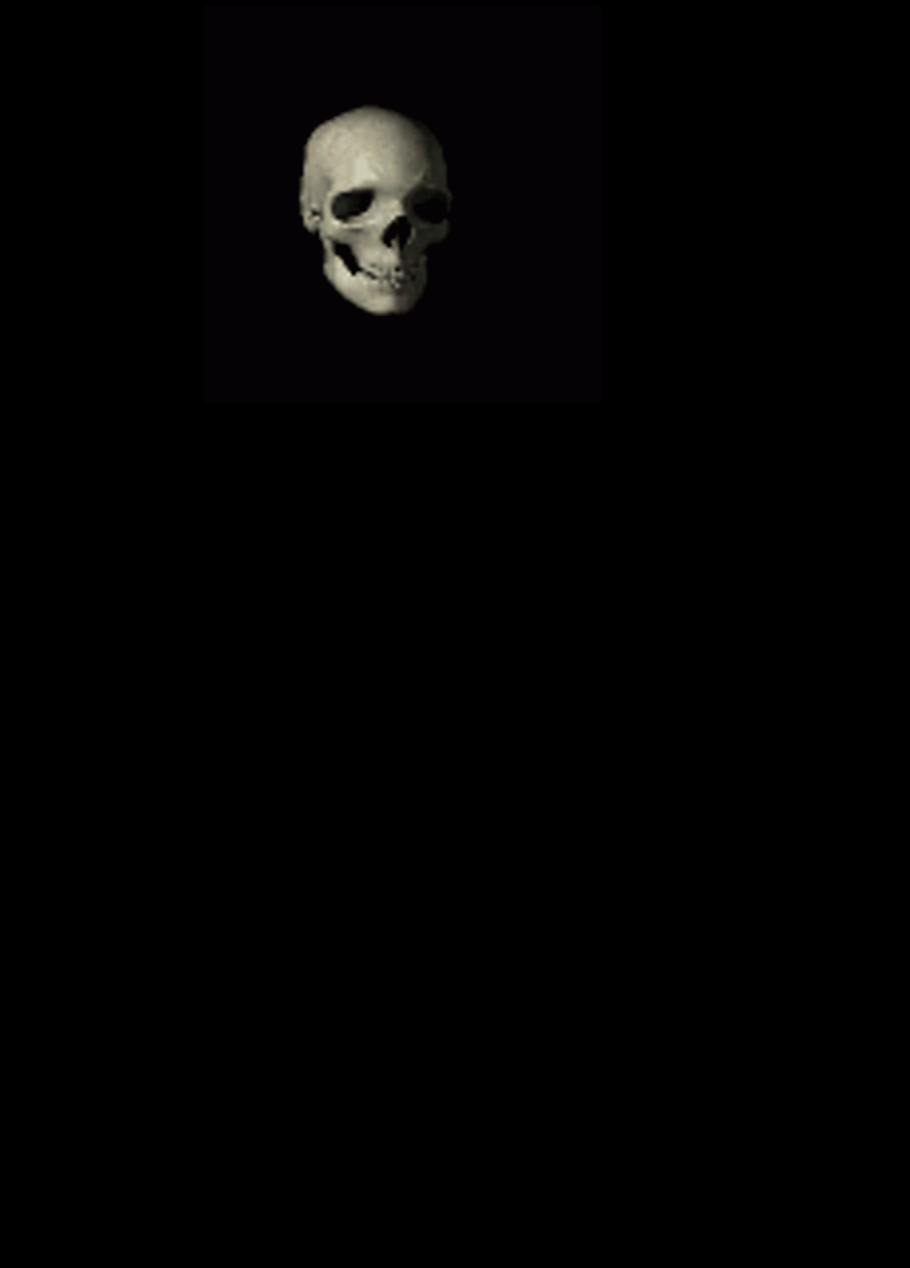
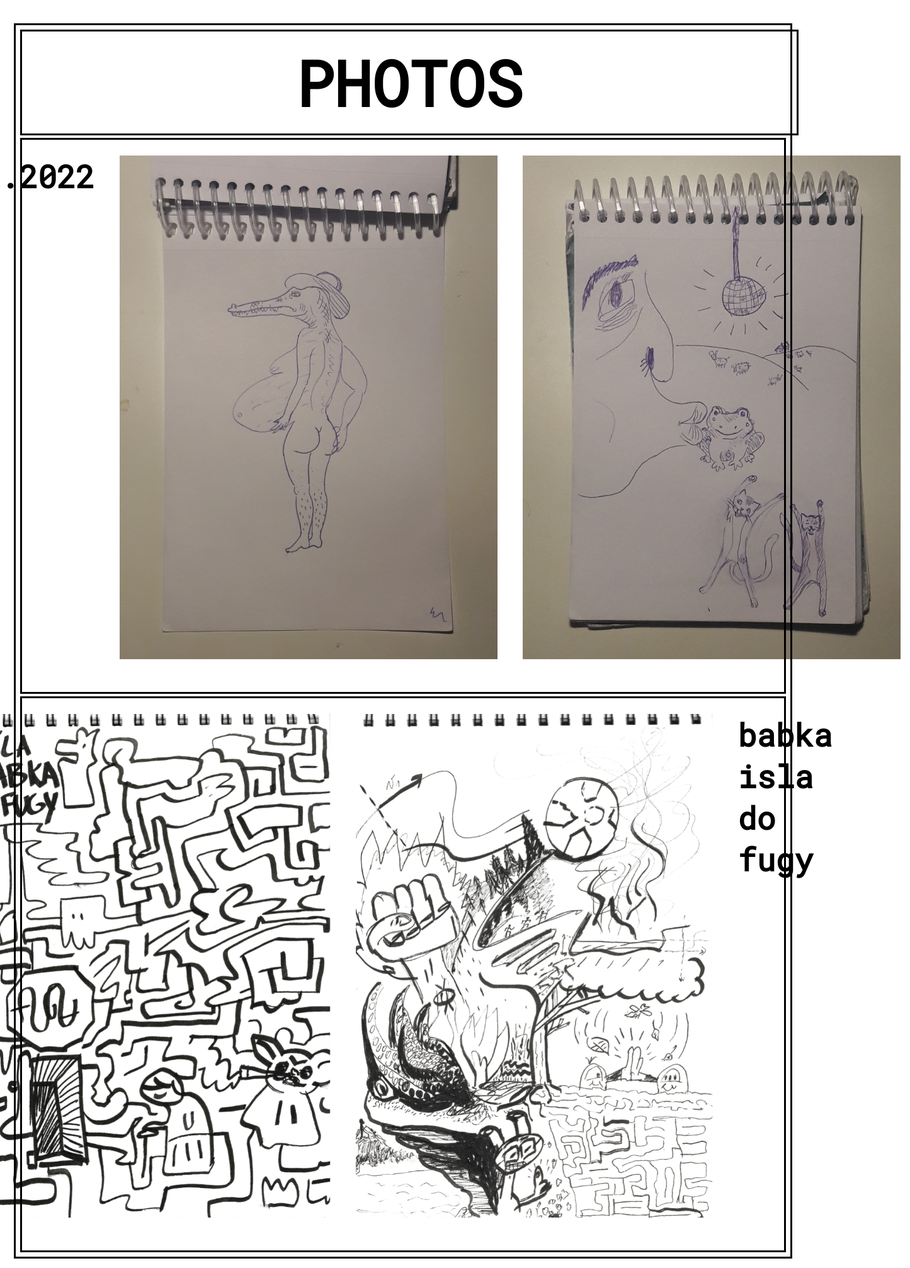
Before and after one commit to dvdjnt/board, a plain HTML site: page index.html in a window 1280 px wide. Shown: the whole page at 63% size, 1445 px wide, since content can reach past the window. Before the commit the page ends 800 px from the top, so only its background shows below. Drawn offline with Linux system fonts and the light colour scheme.

Commit message:
Add files via upload

```diff
--- a/index.html
+++ b/index.html
@@ -4,11 +4,58 @@
     <meta charset="UTF-8">
     <meta http-equiv="X-UA-Compatible" content="IE=edge">
     <meta name="viewport" content="width=device-width, initial-scale=1.0">
-    <title>LOL</title>
-    <link rel="stylesheet" type="text/css" href="styles.css" media="screen" />
+    <link rel="stylesheet" type="text/css" href="art.css" media="screen" />
+    <link href='https://fonts.googleapis.com/css?family=Roboto+Mono' rel='stylesheet'>
+    <title>PHOTOS</title>
 </head>
 <body>
+    <header>
+        <!--
+            <nav>
+                <h1> PHOTOS</h1>
+            </nav>
+        -->
+    </header>
 
-    <img class="picture" id="skull" src="./resources/skull.gif"/>
+    <div class="section">
+        <div class="headline">
+           <h1> PHOTOS</h1>
+        </div>
+
+
+
+        <div id="row1" class="row">
+            <div class="date">
+                <h2> 04.11.2022</h2>
+            </div>
+            <div class="box">
+                <img src="./resources/content/art/krokodyl.jpg" alt="photo"/>
+            </div>
+            <div class="box">
+                    <img src="./resources/content/art/bozk.jpg" alt="photo"/>
+            </div>
+        </div>
+
+
+
+        <div id="row2" class="row">
+            <div class="box">
+                <img src="./resources/content/art/isla_babka_do_fugy2.png" alt="photo"/>
+            </div>
+            <div class="box">
+                <img src="./resources/content/art/isla_babka_do_fugy1.png" alt="photo"/>
+            </div>
+            <div class="date">
+                <h2> babka isla do fugy</h2>
+            </div>
+        </div>
+
+
+
+    </div>
+
+    <footer>
+
+    </footer>
 </body>
 </html>
```
